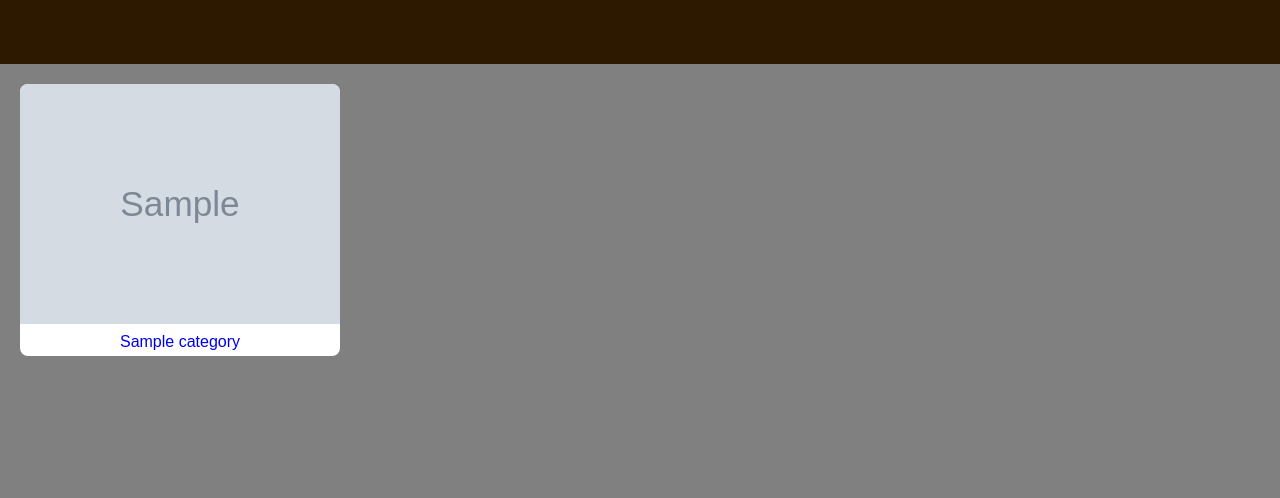
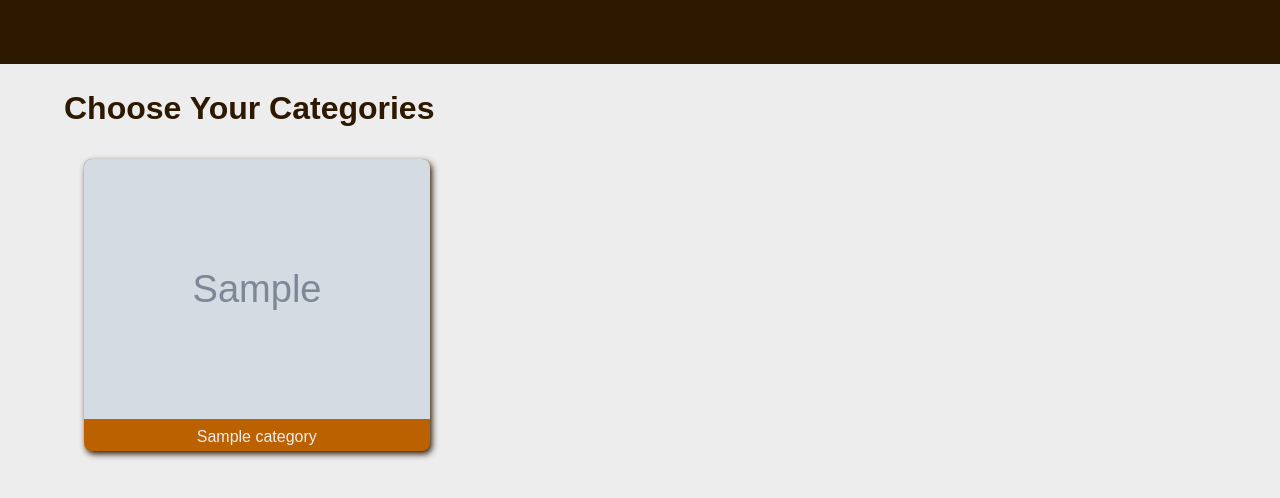
Before and after one commit to abhijith-07/cakery-ecommerce, a Django app: page /shop/products/ in a window 1280 px wide. Shown: the top 498 px of the page. Run offline with Django 4.2, Linux system fonts and the light colour scheme; tables that the repository leaves empty hold one stand-in row (values such as "Sample post"); grey boxes marked "Sample" are stand-in pictures.

Commit message:
Category page styled

```diff
--- a/backend/shop/templates/shop/category.html
+++ b/backend/shop/templates/shop/category.html
@@ -6,6 +6,7 @@
 {% endblock extrahead %}
 
 {% block content %}
+<h1 class="heading">Choose Your Categories</h1>
 <div class="products-list">
     {% for category in categories %}
     <a href="{% url 'items' category.id %}">
--- a/backend/static/css/categoryStyle.css
+++ b/backend/static/css/categoryStyle.css
@@ -1,14 +1,25 @@
-body{
-    background-color: gray;
-    width: 100%;
+h1 {
+    margin-left: 5%;
+    margin-top: 2%;
+    margin-bottom: 1%;
 }
 
+.products-list {
+    width: 90%;
+    margin: auto;
+}
+
+a {
+    text-decoration: none;
+}
 .cards {
-    background-color: white;
+    background-color: #bc6100;
     display: inline-block;
-    width: 25%;
+    width: 30%;
     border-radius: 8px;
     margin: 20px;
+    color: #ededed;
+    box-shadow: 2px 3px 6px #2d1800;
 }
 
 .image img {
```
